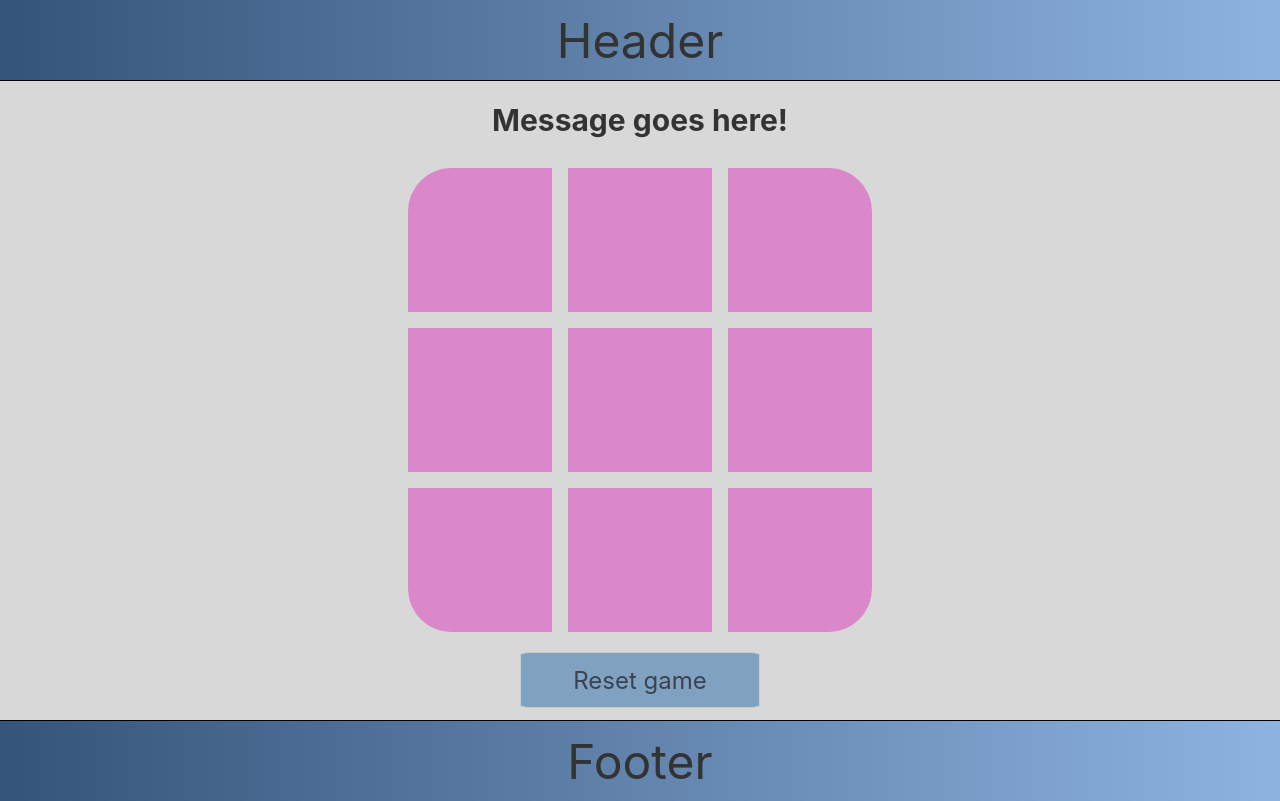
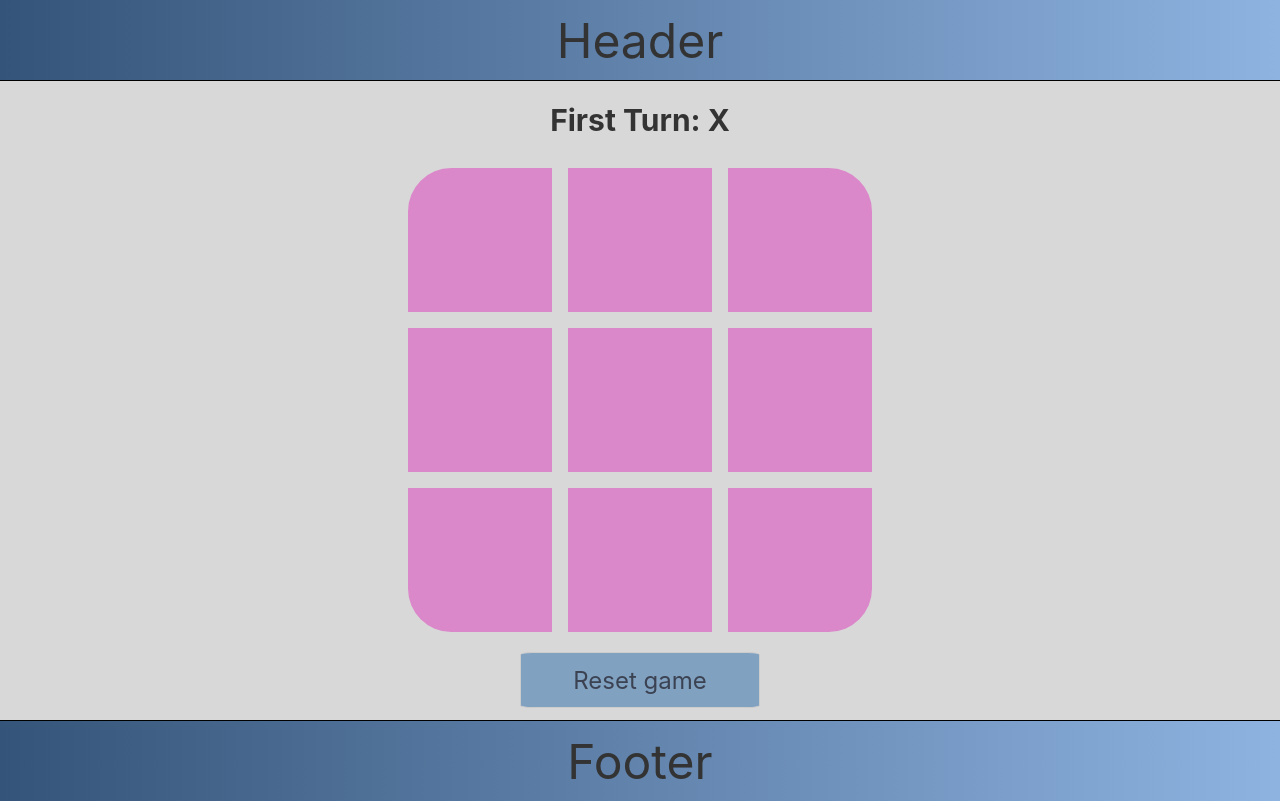
Before and after one commit to ojtanner/tictactoe_svelte, a Svelte app: page / in a window 1280 px wide. Built offline with nearby package versions, Linux system fonts and the light colour scheme.

Commit message:
Integrate rest of game logic into stores and components

```diff
--- a/src/js/gameLogicStore.js
+++ b/src/js/gameLogicStore.js
@@ -1,17 +1,31 @@
-import { writable } from 'svelte/store';
+import { writable, derived } from 'svelte/store';
 import GameLogic from './GameLogic';
 
 const gameLogic = new GameLogic();
-const writableStore = writable(gameLogic.getFieldState());
+const writableStore = writable(gameLogic.getFieldState(), () => {
+    gameLogic.resetGame();
+    return () => console.log("Adios, amigos")
+});
 
-const GameLogicStore = {
+const PlayingFieldStore = {
     subscribe: writableStore.subscribe,
     executeTurn: (fieldIndex) => {
         console.log(`Executing turn with field ${fieldIndex}`);
         gameLogic.executeTurn(fieldIndex);
         console.log('New fieldstate is', gameLogic.getFieldState())
         writableStore.set(gameLogic.getFieldState());
+    },
+    resetGame: () => {
+        gameLogic.resetGame()
+        writableStore.set(gameLogic.getFieldState());
     }
 }
 
-export default GameLogicStore;
+const CurrentPlayerStore = derived(PlayingFieldStore, $PlayingFieldStore => {
+    return {
+        currentPlayer: gameLogic.getCurrentPlayer(),
+        winner: gameLogic.getWinner()
+    }
+});
+
+export default { PlayingFieldStore, CurrentPlayerStore };
--- a/src/modules/PlayingField/Box.svelte
+++ b/src/modules/PlayingField/Box.svelte
@@ -1,13 +1,14 @@
 <script>
     import { createEventDispatcher } from 'svelte'
-    import gameLogicStore from '../../js/gameLogicStore.js';
+    import stores from '../../js/gameLogicStore.js';
     export let state;
+    const { PlayingFieldStore } = stores;
 
     $: playerMark = state.mark;
     $: id = state.id;
 
     function executeTurn() {
-        gameLogicStore.executeTurn(id - 1);
+        PlayingFieldStore.executeTurn(id - 1);
     }
 </script>
 
--- a/src/modules/PlayingField/MessageBoard.svelte
+++ b/src/modules/PlayingField/MessageBoard.svelte
@@ -1,5 +1,11 @@
 <script>
-    export let gameState;
+    import stores from '../../js/gameLogicStore.js';
+    const { CurrentPlayerStore } = stores;
+
+    $: storeState = CurrentPlayerStore.subscribe(data => storeState = data);
+    $: currentPlayer = storeState.currentPlayer;
+    $: winner = storeState.winner;
+    $: uninitialized = typeof winner === 'undefined' ? true : false;
 </script>
 
 <style>
@@ -19,5 +25,13 @@
 </style>
 
 <div class="message-container">
-    <h1>Message goes here!</h1>
+    {#if uninitialized}
+        <h1>First Turn: X</h1>
+    {:else}
+        {#if winner === 'None'}
+            <h1>Current Player: {currentPlayer}</h1>
+        {:else}
+            <h1>Winner: {winner}</h1>
+        {/if}
+    {/if}
 </div>
--- a/src/modules/PlayingField/PlayingField.svelte
+++ b/src/modules/PlayingField/PlayingField.svelte
@@ -3,7 +3,8 @@
     import Box from './Box.svelte';
     import Button from '../Reusable/Button.svelte';
 
-    import fields from '../../js/gameLogicStore.js';
+    import stores from '../../js/gameLogicStore.js';
+    const { PlayingFieldStore } = stores;
 </script>
 
 <style>
@@ -55,7 +56,7 @@
         </MessageBoard>
     </div>
     <div id="box-container">
-        {#each $fields as field}
+        {#each $PlayingFieldStore as field}
             <Box state={field}></Box>
         {/each}
     </div>
--- a/src/modules/Reusable/Button.svelte
+++ b/src/modules/Reusable/Button.svelte
@@ -1,4 +1,6 @@
 <script>
+    import stores from '../../js/gameLogicStore.js';
+    const { PlayingFieldStore } = stores;
 </script>
 
 <style>
@@ -19,6 +21,6 @@
 
 </style>
 
-<button type="button" id="button">
+<button type="button" id="button" on:click={PlayingFieldStore.resetGame}>
     <p>Reset game</p>
 </button>
```
